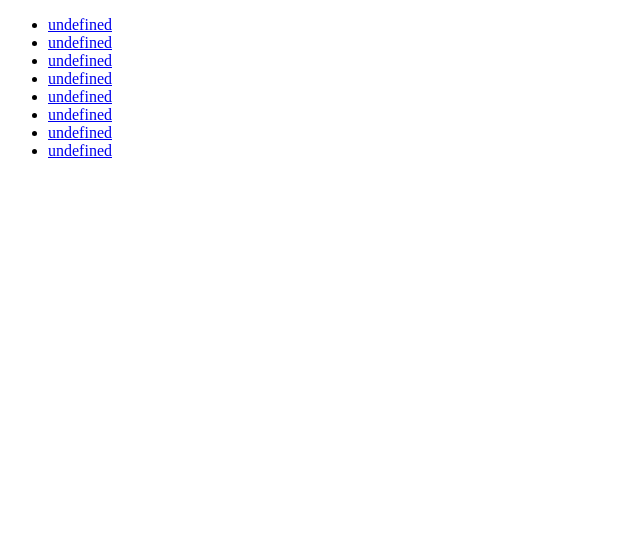
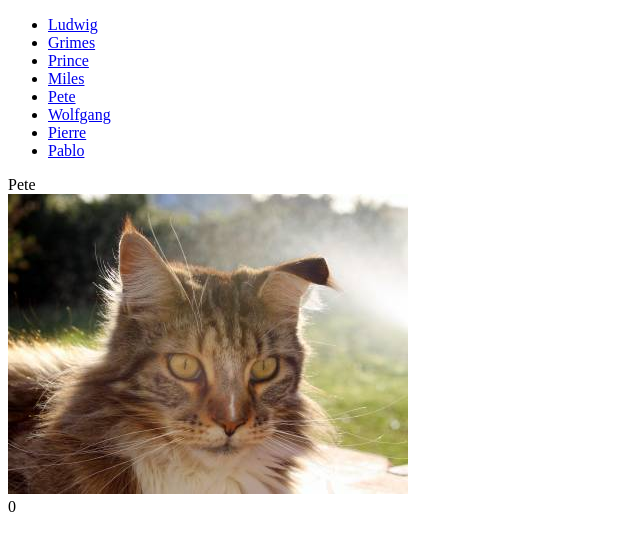
Before and after one commit to b-ritter/cat-clicker, a plain HTML site: page index.html in a window 1280 px wide. Shown: the whole page, without its empty margins (0-640 px from the left). Drawn offline with Linux system fonts and the light colour scheme.

Commit message:
Realize I am storing data in the DOM!

```diff
--- a/index.html
+++ b/index.html
@@ -16,7 +16,7 @@
 
   <template id="catViewerTemplate" type="text/template">
     <div class="catName">{{name}}</div>
-    <img src="">
+    <img class="catImg" src="">
     <div class="clickDisplay"></div>
   </template>
   <template id="catListTemplate" type="text/template">
--- a/js/app.js
+++ b/js/app.js
@@ -20,6 +20,7 @@ var catController = {
   getCats: function(){
     return cats;
   }
+
 };
 
 // Cat app view
@@ -34,24 +35,34 @@ var catListView = {
   init: function(){
     var currentCat = this._data[Math.floor( Math.random() * this._data.length)];
     this.render();
-    catView.render(currentCat);
+    catView.init(currentCat);
   },
-  bind: function(){
+  loadTemplate: function(){
     var newElement;
     var self = this;
     for (var i = 0, numCats = this._data.length; i < numCats; i++){
+      newElement = document.importNode(self._template.content, true);
+      self._el.appendChild(newElement);
+    }
+  },
+  bind: function(){
+    this.kats = document.querySelectorAll('.catButtonContainer');
+    var self = this;
+    for( var i = 0, numKats = this.kats.length; i < numKats; i++){
       (function(k){
-        newElement = document.importNode(self._template.content, true);
-        newElement.name = k.name;
-        newElement.url = k.url;
-        newElement.clicks = k.clicks;
-        self._el.appendChild(newElement);
-      })(this._data[i]);
+        k.name = self._data[i].name;
+        k.url = self._data[i].url;
+        k.clicks = self._data[i].clicks;
+        k.addEventListener('click', function(){
+            catView.render(k);
+          }
+        );
+      })(this.kats[i]);
     }
   },
   render: function(){
+    this.loadTemplate();
     this.bind();
-    this.kats = document.querySelectorAll('.catButtonContainer');
     for (var i = 0, numKats = this.kats.length; i < numKats; i++){
       this.kats[i].querySelector('.catButtonName').innerHTML = this.kats[i].name;
     }
@@ -59,10 +70,20 @@ var catListView = {
 };
 // Cat image view
 var catView = {
-  _template: document.getElementById('catViewerTemplate'),
+  _template: document.getElementById('catViewerTemplate').content,
   _el: document.getElementById('catViewer'),
-  render: function(cat){
+  init: function(cat) {
+    var newElement = document.importNode(this._template, true);
+    this._el.appendChild(newElement);
+    this._el.querySelector('.catImg').addEventListener('click', function(){
 
+    });
+    this.render(cat);
+  },
+  render: function(cat) {
+    this._el.querySelector('.catName').innerHTML = cat.name;
+    this._el.querySelector('.catImg').setAttribute('src', cat.url);
+    this._el.querySelector('.clickDisplay').innerHTML = cat.clicks;
   }
 };
 
```
